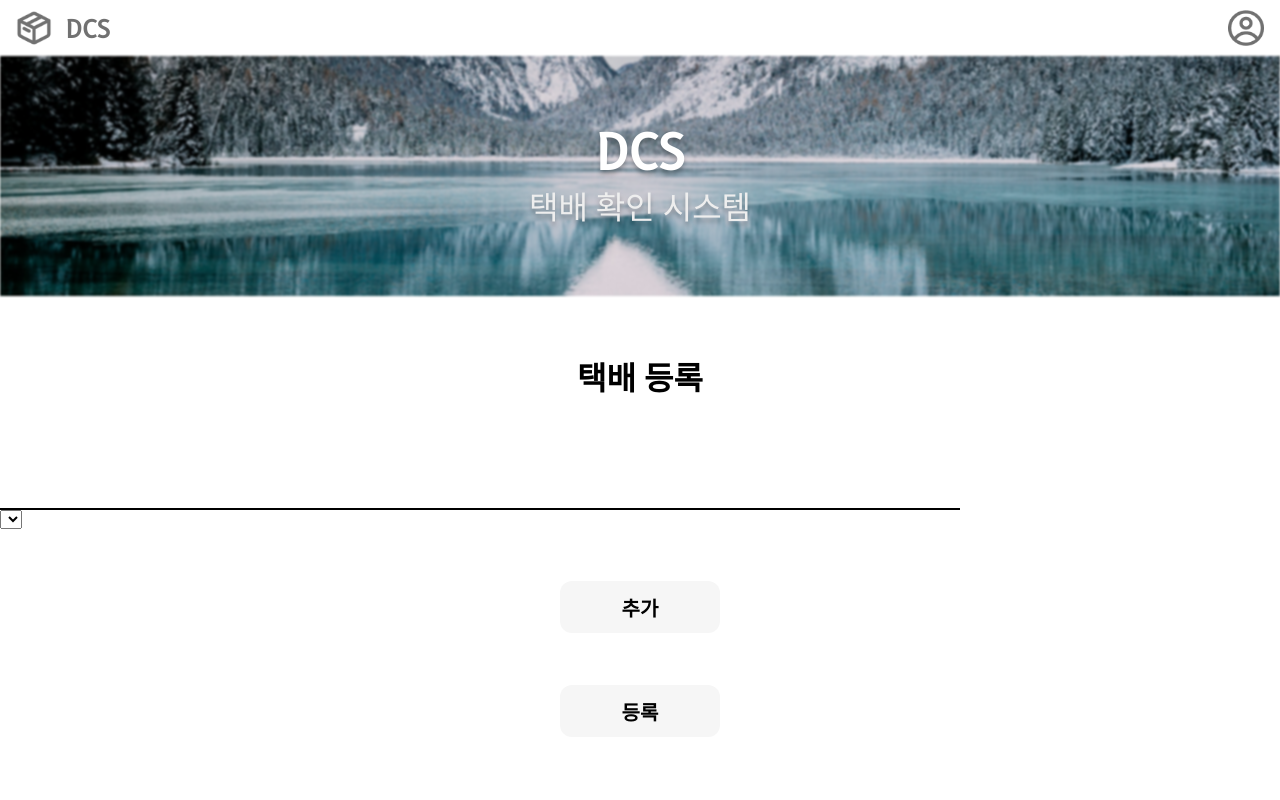
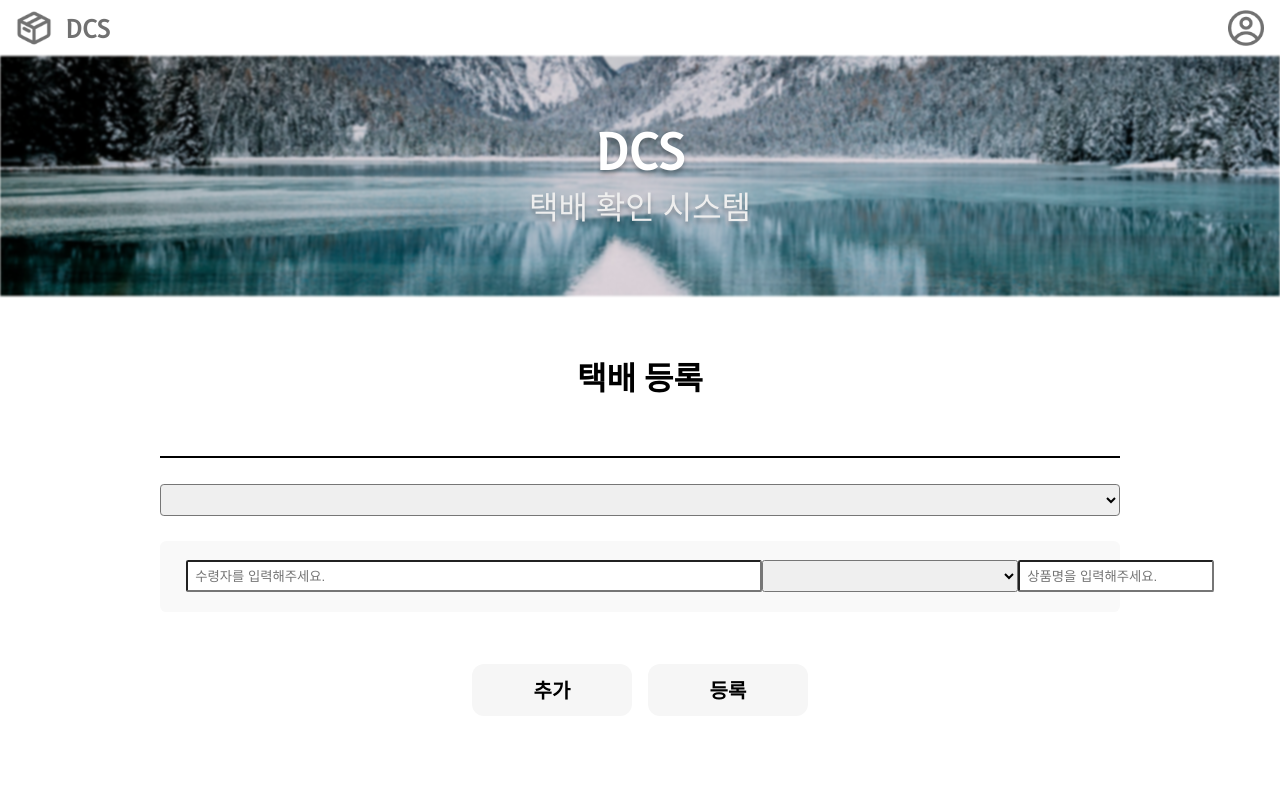
Before and after one commit to DDCS-DSM/DDCS_Web, a React (Create React App) app: page /enlist in a window 1280 px wide. Shown: the top 800 px of the page. Built offline with nearby package versions, Linux system fonts and the light colour scheme; the HTML template or start-up script is replaced by a standard one; a web font is replaced by a local one.

Commit message:
✏️ :: 전체 수정

```diff
--- a/src/components/Contents/EnlistPackage/index.tsx
+++ b/src/components/Contents/EnlistPackage/index.tsx
@@ -4,17 +4,27 @@ import ElistPackageContentProps from "./type"
 const ElistPackageContent = ({ recipient, phone, name}: ElistPackageContentProps) => {
     return(
         <S.Package>
+          <div>
+            <input placeholder='수령자를 입력해주세요.'/>
+            <select>
+
+            </select>
+          </div>
+            <input  placeholder='상품명을 입력해주세요.'/>
         </S.Package>
     )
 }
 
-const List = ({lists} : {lists: ElistPackageContentProps[]}) => {
-    const itemList = lists.map(i => {
-      return(
-        <ElistPackageContent recipient={i.recipient} phone={i.phone} name={i.name}/>
-      )
-    })
-    return itemList;
+const List = ({lists} : {lists: ElistPackageContentProps[]}): JSX.Element => {
+    return(
+      <>
+      {lists.map((i: ElistPackageContentProps) => {
+        return(
+          <ElistPackageContent recipient={i.recipient} phone={i.phone} name={i.name}/>
+        )
+      })}
+      </>
+    )
   }
 
   export default List;
--- a/src/components/Contents/EnlistPackage/styles.ts
+++ b/src/components/Contents/EnlistPackage/styles.ts
@@ -2,4 +2,33 @@ import styled from 'styled-components'
 
 export const Package = styled.div`
 
+    display: flex;
+    flex-direction: wrap;
+
+    padding: 1.5vw 2vw;
+
+    background-color: #F9F9F9;
+
+    border-radius: 0.5vw;
+
+    input, select{
+        box-sizing: border-box;
+        padding: 0vw 0.6vw;
+        height: 2.5vw;
+        border-radius: 0.2vw;
+        outline: 0;
+    }
+
+    input{
+        width: 45vw;
+    }
+
+    select{
+        width: 20vw;
+    }
+
+    div{
+        display: flex;
+        justify-content: space-between;
+    }
 `
--- a/src/components/Contents/Package/index.tsx
+++ b/src/components/Contents/Package/index.tsx
@@ -1,10 +1,25 @@
 import * as S from "./styles";
 import { box } from "../../../assets/images";
 import PackageContentProps from "./type";
+import { useLocation } from "react-router-dom";
+import axios from "axios";
 
-const PackageContent = ({ company, presentee, date }: PackageContentProps) => {
+const PackageContent = ({ id, company, presentee, date }: PackageContentProps) => {
+
+  const location = useLocation();
+  const pathname = location.pathname;
+
+  function packageClickEvent(){
+    if(pathname === "list"){
+
+    }
+    else if (pathname === "accept"){
+
+    }
+  }
+
   return (
-    <S.Package>
+    <S.Package onClick={() => packageClickEvent()}>
       <S.Icon src={box} />
       <S.Instance>{company}</S.Instance>
       <S.Instance>{presentee}</S.Instance>
@@ -13,13 +28,16 @@ const PackageContent = ({ company, presentee, date }: PackageContentProps) => {
   );
 };
 
-const List = ({lists} : {lists: PackageContentProps[]}) => {
-  const itemList = lists.map(i => {
-    return(
-      <PackageContent company={i.company} presentee={i.presentee} date={i.date}/>
-    )
-  })
-  return itemList;
+const List = ({lists} : {lists: PackageContentProps[]}): JSX.Element => {
+  return(
+    <>
+      {lists.map(i => {
+        return(
+          <PackageContent id={i.id} company={i.company} presentee={i.presentee} date={i.date}/>
+        )
+      })}
+    </>
+  )
 }
 
 export default List;
--- a/src/components/Contents/Package/type.ts
+++ b/src/components/Contents/Package/type.ts
@@ -1,4 +1,5 @@
 export default interface PackageContentProps {
+    id: number;
     company: string;
     presentee: string;
     date: string;
--- a/src/components/Footer/styles.ts
+++ b/src/components/Footer/styles.ts
@@ -3,7 +3,7 @@ import styled from "styled-components";
 export const Footer = styled.div`
   background-color: #f6f6f6;
 
-  margin-top: 8.5vh;
+  margin-top: 15vh;
 
   width: 100%;
   height: 20vh;
--- a/src/pages/Accept/index.tsx
+++ b/src/pages/Accept/index.tsx
@@ -1,5 +1,5 @@
 import { useState } from "react";
-import PackageContent from "../../components/Contents/Package";
+import Package from "../../components/Contents/Package";
 import { Title, SchemaWrapper, Schema, Button } from "../../styles/common"
 import PackageContentProps from "../../components/Contents/Package/type";
 
@@ -9,12 +9,13 @@ const Accept = () => {
 
     return(
         <>
-            <Title>택배 목록</Title>
+            <Title>택배 승인</Title>
             <SchemaWrapper>
               <Schema>배송사</Schema>
               <Schema>수령자</Schema>
               <Schema>날짜</Schema>
             </SchemaWrapper>
+            <Package lists={lists}/>
             <Button>더보기</Button>
         </>
     )
--- a/src/pages/Enlist/index.tsx
+++ b/src/pages/Enlist/index.tsx
@@ -1,15 +1,24 @@
 import * as S from './styles';
-import { Title, Button } from '../../styles/common'
+import { Title } from '../../styles/common';
+import EnlistPackage from '../../components/Contents/EnlistPackage';
+import EnlistPackageContentProps from '../../components/Contents/EnlistPackage/type';
+import { useState } from 'react';
 
 const Enlist = () => {
+
+    const [lists, setLists] = useState<EnlistPackageContentProps[]>([{recipient: "1", phone: "1", name: "1"}]);
+
     return(
-        <>
+        <S.Body>
             <Title>택배 등록</Title>
-            <S.Br/>
+            <S.SchemaWrapper/>
             <S.Company></S.Company>
-            <Button>추가</Button>
-            <Button>등록</Button>
-        </>
+            <EnlistPackage lists={lists} />
+            <S.ButtonDiv>
+                <S.Button>추가</S.Button>
+                <S.Button>등록</S.Button>
+            </S.ButtonDiv>
+        </S.Body>
     )
 }
 
--- a/src/pages/Enlist/styles.ts
+++ b/src/pages/Enlist/styles.ts
@@ -1,16 +1,54 @@
 import styled from 'styled-components'
 
-export const Company = styled.select`
-    display: flex;
+export const Body = styled.div`
+  width: 75vw;
+  margin: 0 auto;
 `
 
-export const Br = styled.div`
+export const Company = styled.select`
+  display: flex;
+  margin: 0 auto;
   width: 75vw;
+  margin: 2vw 0;
+  height: 2.5vw;
+  border-radius: 0.3vw;
+  outline: 0;
+  :hover{
+    cursor: pointer;
+  }
+`
+
+export const SchemaWrapper = styled.div`
+  border-bottom: 0.25vh solid #000;
+`
+
+export const ButtonDiv = styled.div`
+  display: flex;
+  justify-content: center;
+`
+
+export const Button = styled.div`
+  margin: 0 1vh;
+  margin-top: 6.5vh;
+
+  background-color: #f6f6f6;
+
+  width: 20vh;
   height: 6.5vh;
 
   display: flex;
-  justify-content: right;
+  justify-content: center;
   align-items: center;
 
-  border-bottom: 0.25vh solid #000;
+  font-size: 2.5vh;
+  font-family: "HAN";
+  font-weight: 600;
+
+  border-radius: 1.5vh;
+  cursor: pointer;
+  transition: filter 0.25s;
+
+  :hover {
+    filter: brightness(95%) drop-shadow(0 0 0.25vh #ddd);
+  }
 `
--- a/src/pages/List/index.tsx
+++ b/src/pages/List/index.tsx
@@ -24,11 +24,7 @@ const PackageList = () => {
         <Schema>수령자</Schema>
         <Schema>날짜</Schema>
       </SchemaWrapper>
-      {lists.length ?
-        <></>
-        :
-        <></>
-      }
+      <Package lists={lists}/>
       <Button>더보기</Button>
     </>
   );
--- a/src/styles/index.ts
+++ b/src/styles/index.ts
@@ -27,6 +27,13 @@ const GlobalStyle = createGlobalStyle`
         user-select: none;
         -webkit-user-drag: none;
     }
+
+    input, select{
+        outline: 0;
+        :hover{
+            cursor: pointer;
+        }
+    }
 `;
 
 export default GlobalStyle;
```
